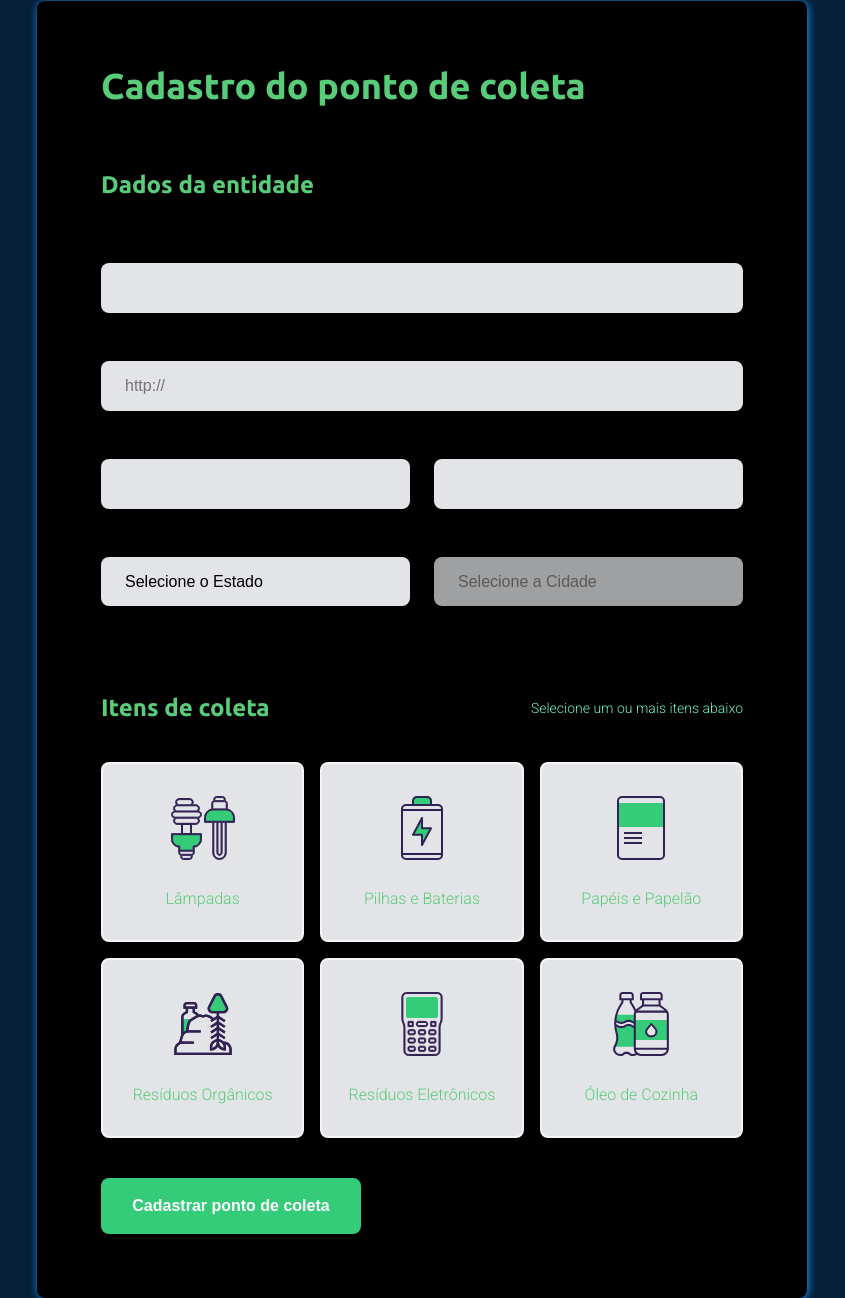
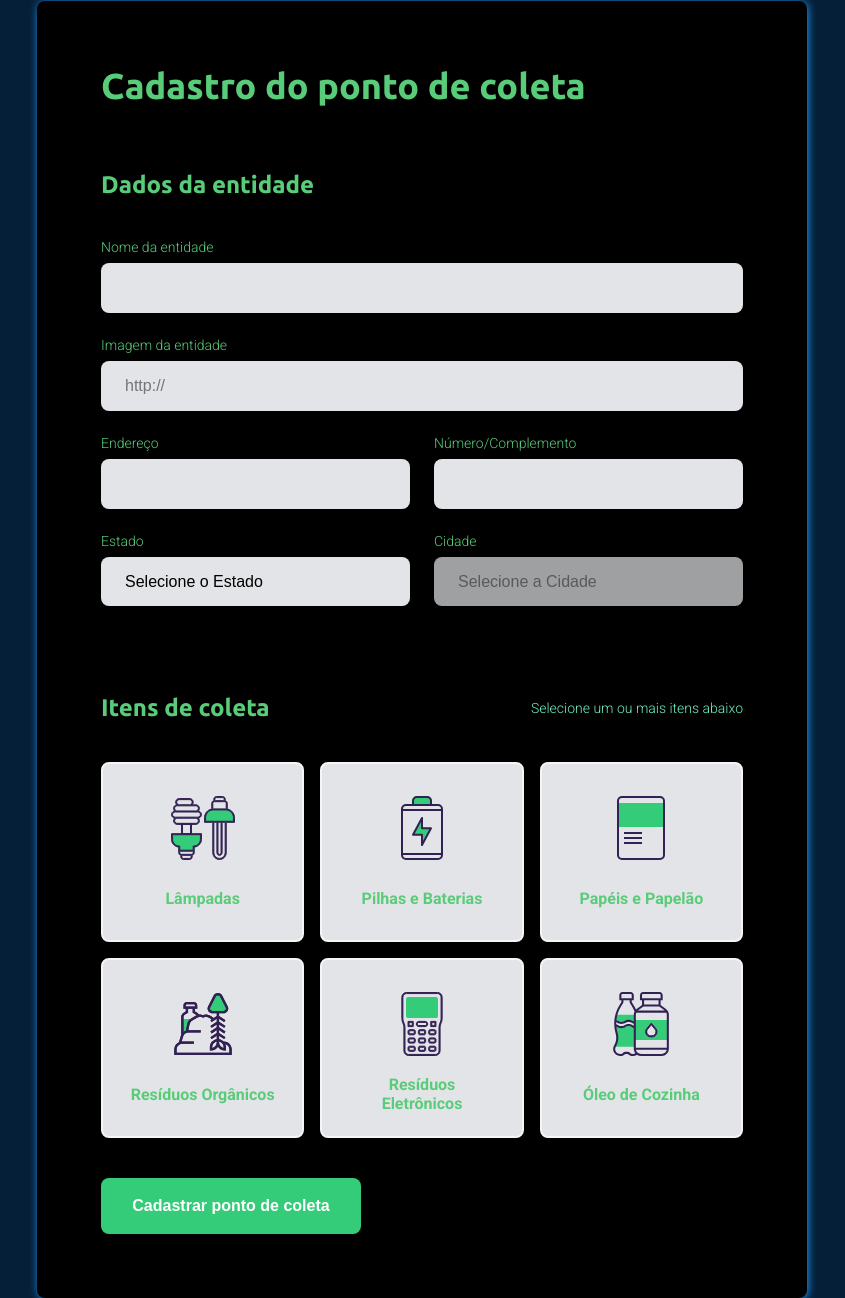
Before and after one commit to romeiro-bru/eColeta, a website: page src/views/create-point.html in a window 1280 px wide. Shown: the part 182-1480 px from the top of the page, without its empty margins (218-1063 px from the left). Drawn offline with nearby package versions, Linux system fonts and the light colour scheme; files that its build step writes are made by us from their sources; no server answers; files whose address does not match are found by name.

Commit message:
Change colors

```diff
--- a/public/styles/create-point.css
+++ b/public/styles/create-point.css
@@ -38,6 +38,9 @@ form {
 
 form h1 {
     font-size: 36px;
+}
+form fieldset .field label {
+    color: var(--title-color);
 }
 
 form fieldset {
@@ -137,6 +140,7 @@ form button:hover {
     justify-content: space-between;
     text-align: center;
     cursor: pointer;
+    font-weight: bold;
 }
 
 .items-grid li:hover {
--- a/public/styles/modal.css
+++ b/public/styles/modal.css
@@ -69,7 +69,7 @@
 }
 
 #modal form button:hover {
-    background-color: #2fb85e;
+    background-color: #2fe26e;
 }
 
 /* MODAL POINT-CREATED */
```
